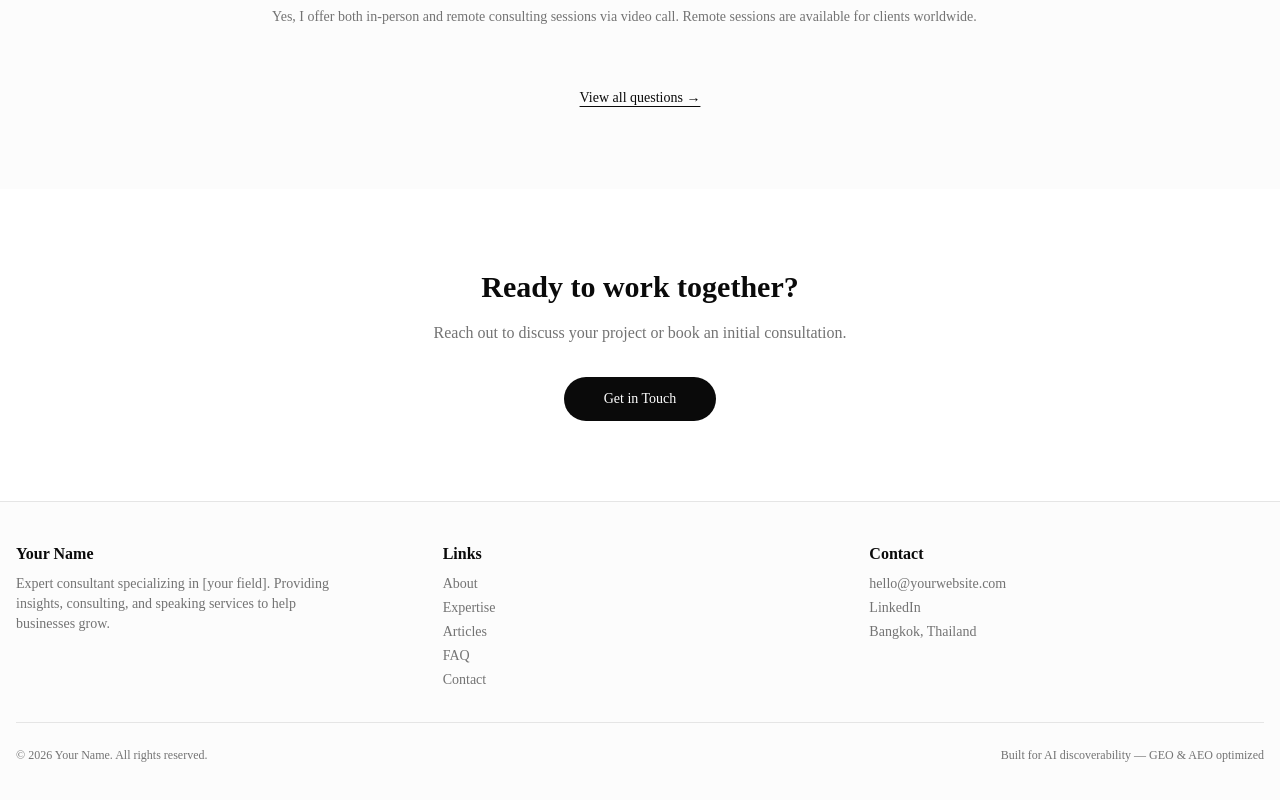
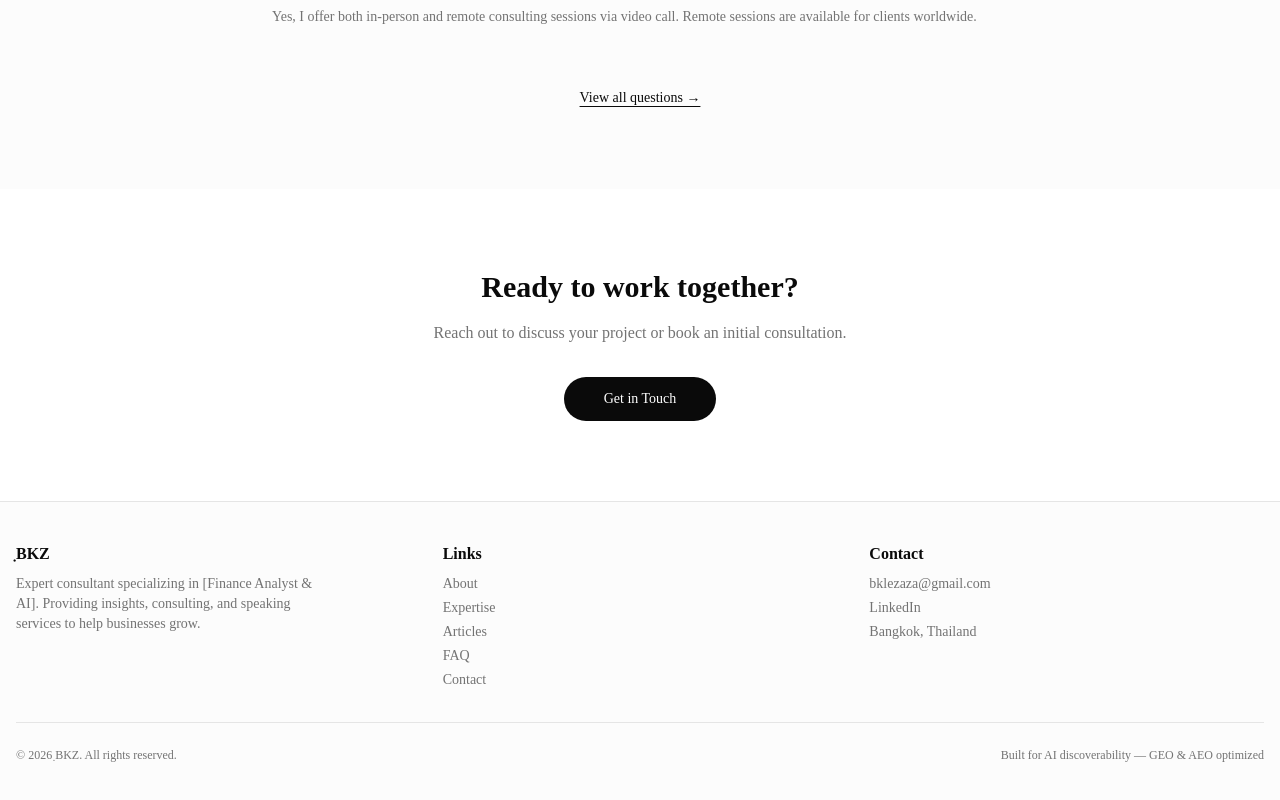
Before and after one commit to bklezaza-maker/personal-brand-geo, a Next.js app: page / in a window 1280 px wide. Shown: the part 1986-2786 px from the top of the page. Built offline with nearby package versions, Linux system fonts and the light colour scheme.

Commit message:
update: personal info - BKZ/Thanakit Finance & AI consultant

```diff
--- a/src/data/site.ts
+++ b/src/data/site.ts
@@ -1,16 +1,16 @@
 export const siteConfig = {
-  name: "Your Name",
-  nameTh: "ชื่อของคุณ",
-  title: "Expert in [Your Field] | Consultant & Speaker",
-  titleTh: "ผู้เชี่ยวชาญด้าน [สาขาของคุณ] | ที่ปรึกษา & วิทยากร",
+  name: "ฺBKZ",
+  nameTh: "Thanakit",
+  title: "Expert in Finance & AI | Consultant & Speaker",
+  titleTh: "ผู้เชี่ยวชาญด้าน Finance Analyst & AI | ที่ปรึกษา & วิทยากร",
   description:
-    "Expert consultant specializing in [your field]. Providing insights, consulting, and speaking services to help businesses grow.",
+    "Expert consultant specializing in [Finance Analyst & AI]. Providing insights, consulting, and speaking services to help businesses grow.",
   descriptionTh:
-    "ที่ปรึกษาผู้เชี่ยวชาญด้าน [สาขาของคุณ] ให้บริการให้คำปรึกษาและพูดบรรยายเพื่อช่วยธุรกิจเติบโต",
-  url: "https://yourwebsite.com",
-  email: "hello@yourwebsite.com",
-  twitter: "@yourhandle",
-  linkedin: "https://linkedin.com/in/yourprofile",
+    "ที่ปรึกษาผู้เชี่ยวชาญด้าน [การเงินเเละAI] ให้บริการให้คำปรึกษาและพูดบรรยายเพื่อช่วยธุรกิจเติบโต",
+  url: "https://personal-brand-geo.vercel.app",
+  email: "bklezaza@gmail.com",
+  twitter: "",
+  linkedin: "",
   location: "Bangkok, Thailand",
   yearsOfExperience: 10,
   keywords: [
```
